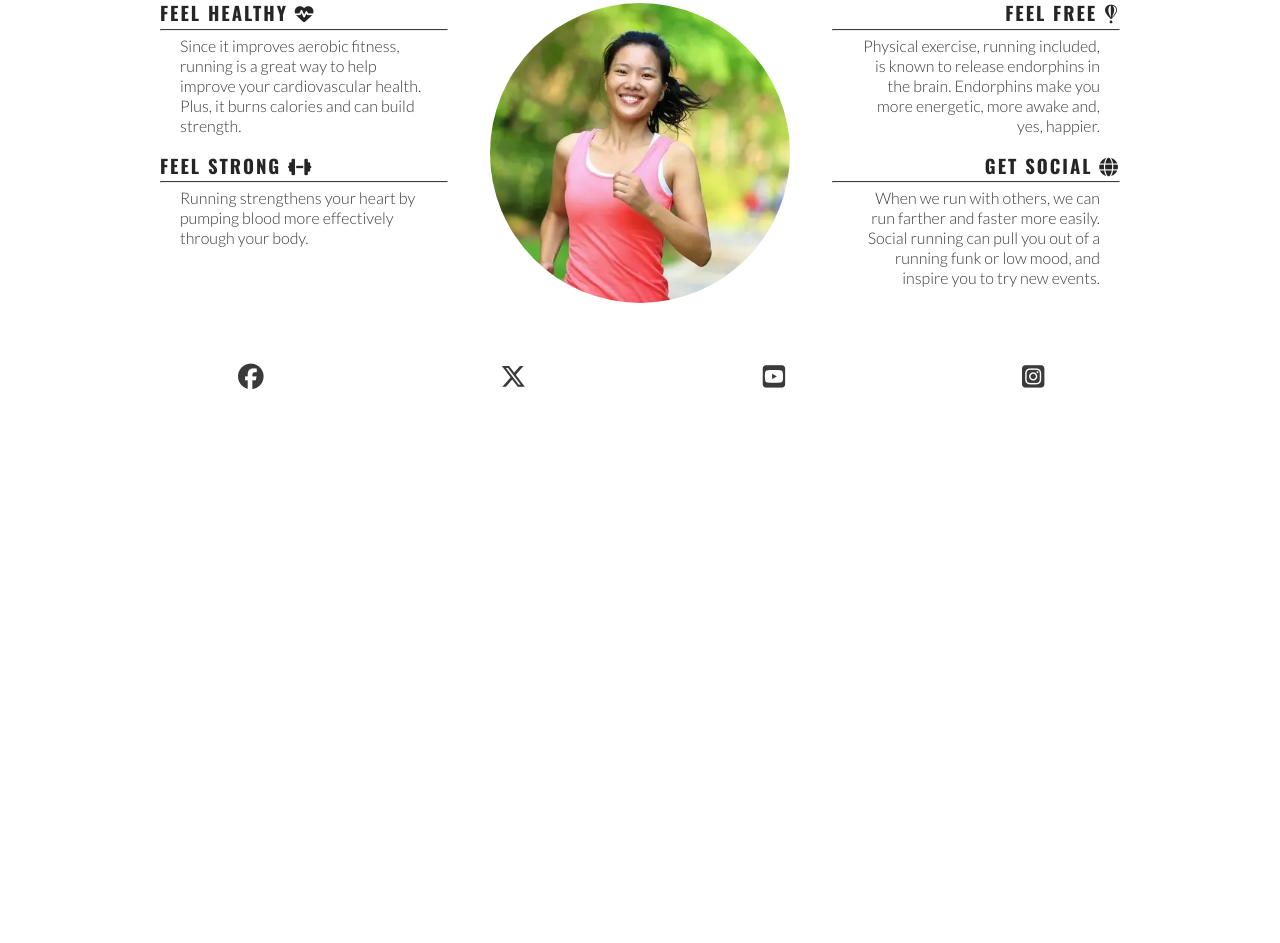
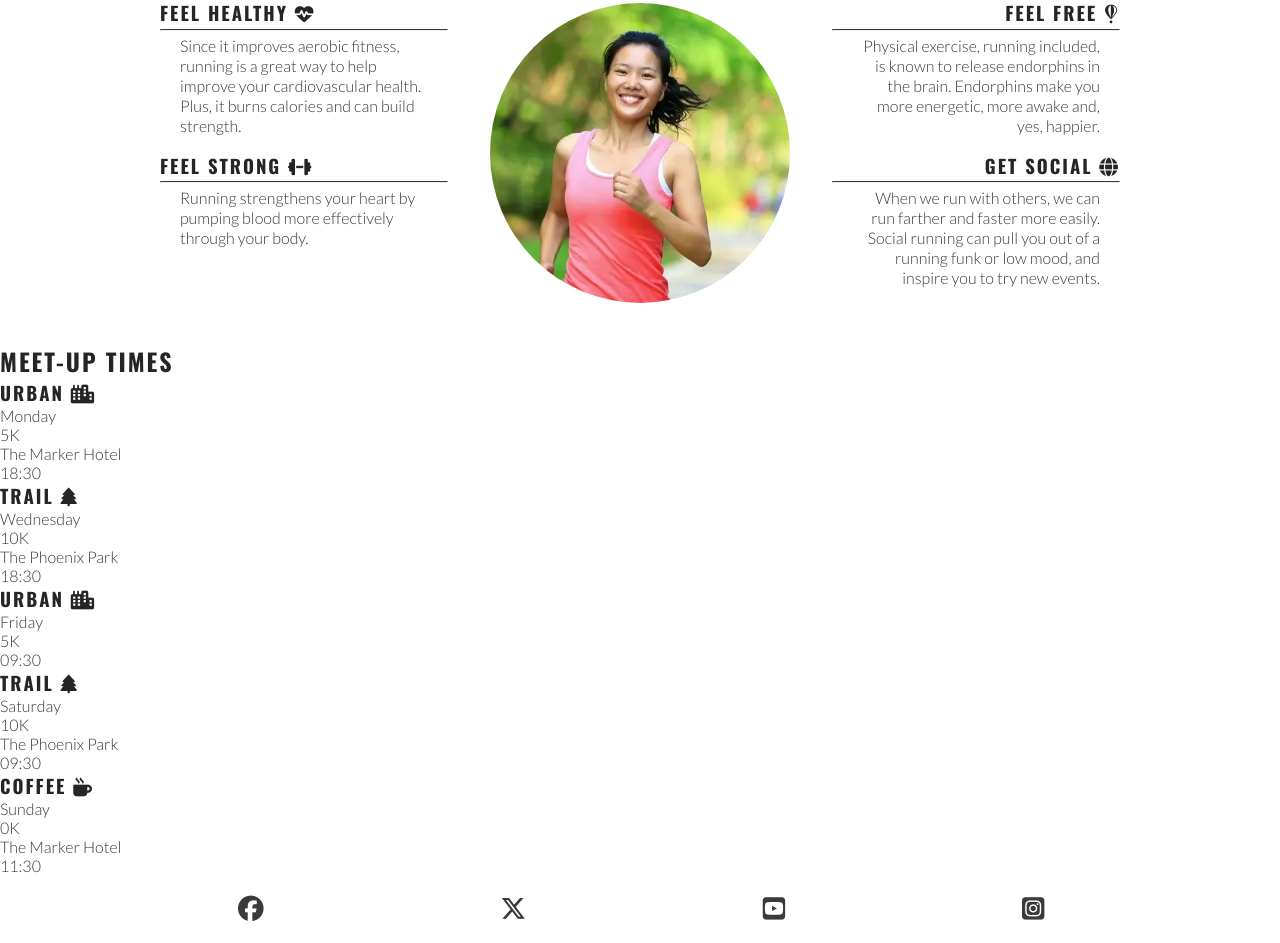
Before and after one commit to holger70/love-running, a plain HTML site: page index.html in a window 1280 px wide. Shown: the part 782-1725 px from the top of the page. Before the commit the page ends 1193 px from the top, so only its background shows below. Drawn offline with nearby package versions, Linux system fonts and the light colour scheme.

Commit message:
Add meetups section on html

```diff
--- a/index.html
+++ b/index.html
@@ -82,6 +82,46 @@
           </div>
 
       </section>
+      <section id="meetups">
+        <h2>Meet-up Times</h2>
+        <div id="times">
+          <div>
+            <h3>URBAN <i class="fa-solid fa-city"></i></h3>
+            <p>Monday</p>
+            <p>5K</p>
+            <p>The Marker Hotel</p>
+            <p>18:30</p>
+          </div>
+          <div>
+            <h3>TRAIL <i class="fa-solid fa-tree"></i></h3>
+            <p>Wednesday</p>
+            <p>10K</p>
+            <p>The Phoenix Park</p>
+            <p>18:30</p>
+          </div>
+          <div>
+            <h3>URBAN <i class="fa-solid fa-city"></i></h3>
+            <p>Friday</p>
+            <p>5K</p>
+            <pThe Marker Hotel</p>
+            <p>09:30</p>
+          </div>
+          <div>
+            <h3>TRAIL <i class="fa-solid fa-tree"></i></h3>
+            <p>Saturday</p>
+            <p>10K</p>
+            <p>The Phoenix Park</p>
+            <p>09:30</p>
+          </div>
+          <div>
+            <h3>COFFEE <i class="fa-solid fa-mug-hot"></i></h3>
+            <p>Sunday</p>
+            <p>0K</p>
+            <p>The Marker Hotel</p>
+            <p>11:30</p>
+          </div>
+        </div>
+      </section>
     </main>
     <footer>
       <ul id="social-networks">
```
